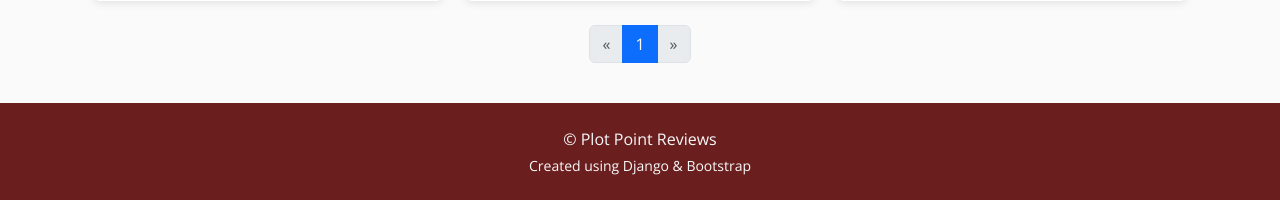
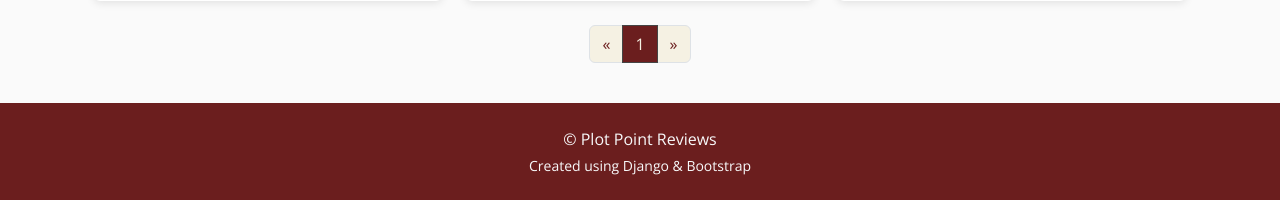
Before and after one commit to fjii86/book-review-site, a Django app: page / in a window 1280 px wide. Shown: the part 1051-1251 px from the top of the page. Run offline with Django 5.2, Linux system fonts and the light colour scheme; data comes from the database, SQL or seed files in the repository; some libraries are stand-ins or nearby versions.

Commit message:
Add styling to pagination

```diff
--- a/static/css/style.css
+++ b/static/css/style.css
@@ -70,6 +70,24 @@ h1, h2, h3, h4, h5, h6, .card-title {
     color: #C1A25B !important;
 }
 
+/* Pagination */
+
+.pagination .page-link {
+    background-color: #F5F1E3;
+    color: #6B1E1E;
+}
+
+.pagination .page-link:hover {
+    background-color: #6B1E1E;
+    color: #F5F1E3;
+}
+
+.pagination .active .page-link {
+    background-color: #6B1E1E;
+    color: #F5F1E3;
+    border-color: #444;
+}
+
 /* Footer */
 
 footer {
```
